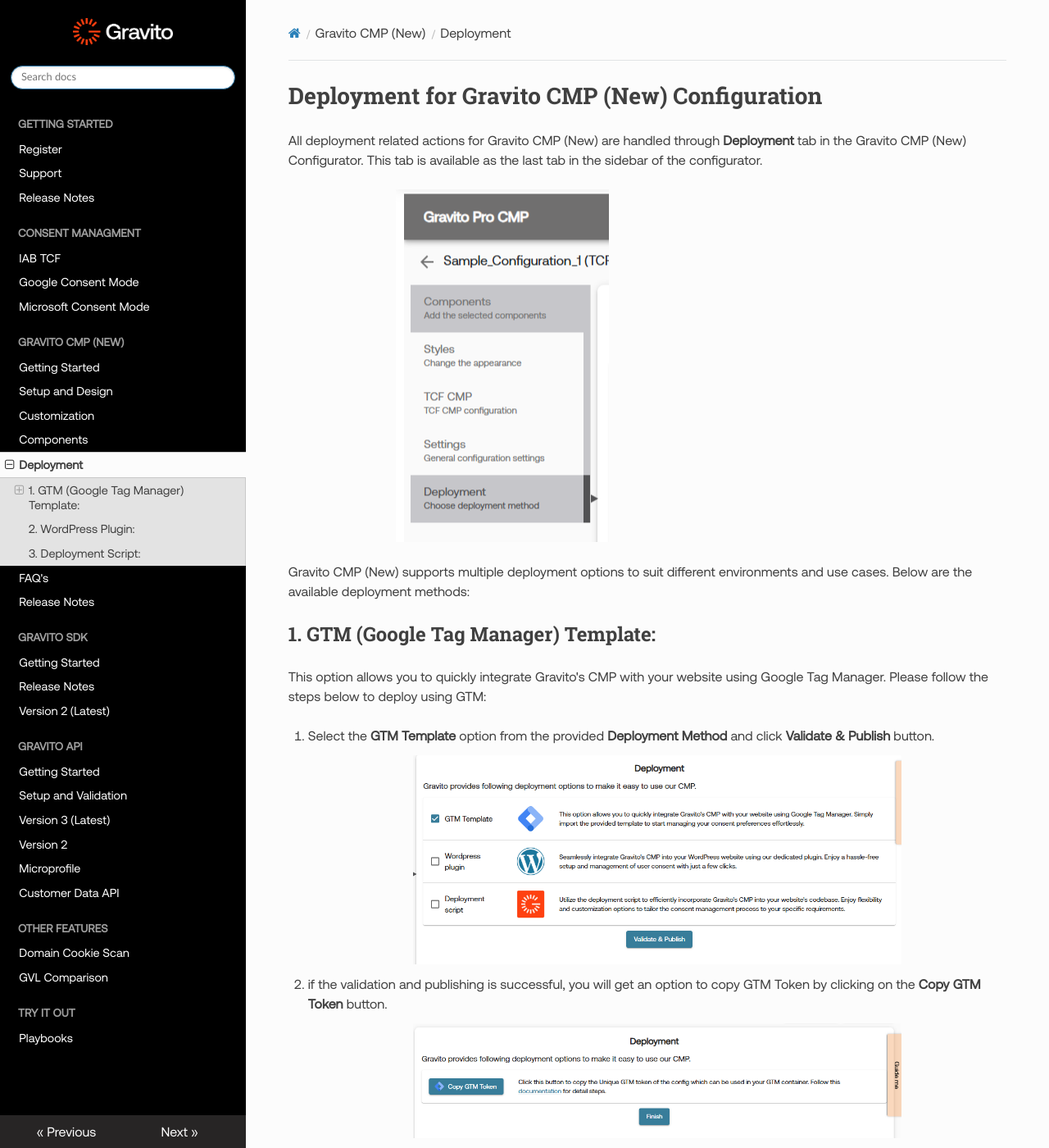
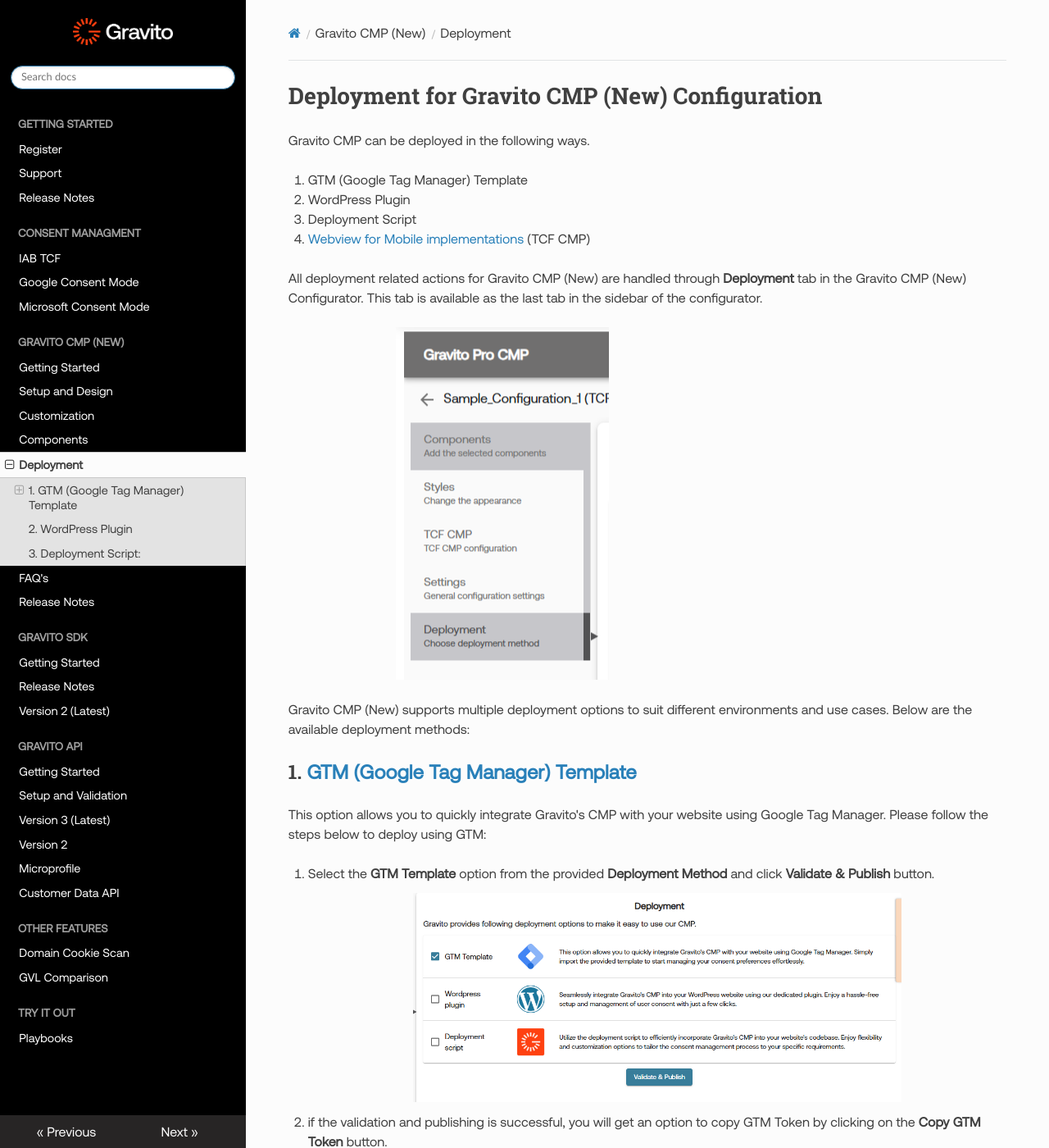
Before and after one commit to GravitoLtd/gravitoltd.github.io, an MkDocs documentation site: the page built from docs/Gravito_V6_CMP/Deployment.md, in a window 1280 px wide and 1400 px high. Shown: the whole window at 82% size. Built offline with MkDocs 1.6.1, drawn with Linux system fonts in a browser that asks for light colours; nearby versions of some CDN libraries; comment, search, counter and statistics services are not loaded; some of the changed text lies outside the part shown.

Commit message:
: deployment related changes for webview

```diff
--- a/docs/Gravito_V6_CMP/Deployment.md
+++ b/docs/Gravito_V6_CMP/Deployment.md
@@ -1,4 +1,12 @@
 # Deployment for Gravito CMP (New) Configuration
+
+
+Gravito CMP can be deployed in the following ways.
+
+ 1. GTM (Google Tag Manager) Template
+ 2. WordPress Plugin
+ 3. Deployment Script
+ 4. [Webview for Mobile implementations](./Components/TCFCMP/webview_cmp_for_apps.md) (TCF CMP)
 
 All deployment related actions for Gravito CMP (New) are handled through **Deployment** tab in the Gravito CMP (New) Configurator. This tab is available as the last tab in the sidebar of the configurator.
 
@@ -6,7 +14,7 @@
 
 Gravito CMP (New) supports multiple deployment options to suit different environments and use cases. Below are the available deployment methods:
 
-## 1. GTM (Google Tag Manager) Template:
+## 1.  [GTM (Google Tag Manager) Template](#gtm)
 This option allows you to quickly integrate Gravito's CMP with your website using Google Tag Manager. Please follow the steps below to deploy using GTM:
 
 1. Select the **GTM Template** option from the provided **Deployment Method** and click **Validate & Publish** button.
@@ -64,7 +72,7 @@
     - CMP will now load and handle consent dynamically on your site.
 
 
-## 2. WordPress Plugin:
+## 2. [WordPress Plugin](#wp)
 Seamlessly integrate Gravito's CMP into your WordPress website using our dedicated plugin. Please follow the steps below to deploy using the WordPress plugin:
 
 1. Select the **WordPress Plugin** option from the provided **Deployment Method** and click **Validate & Publish** button.
```
